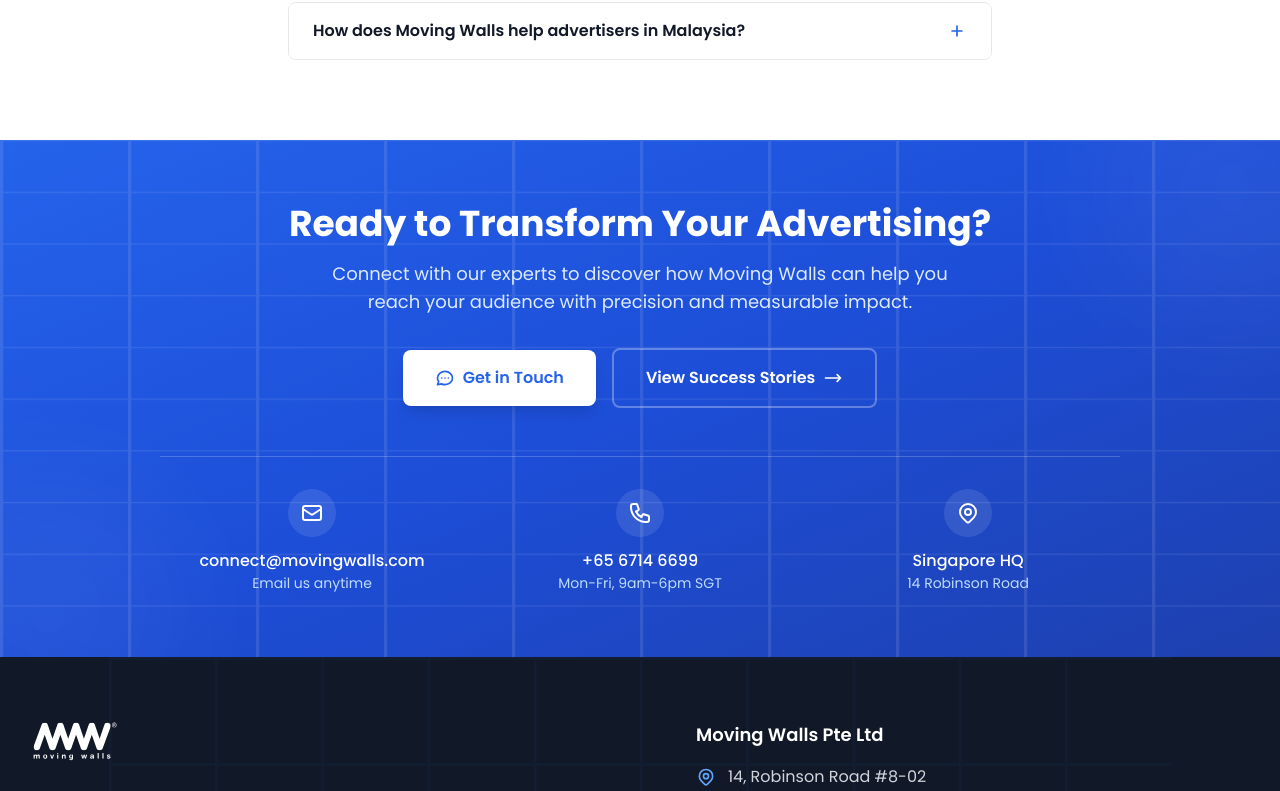
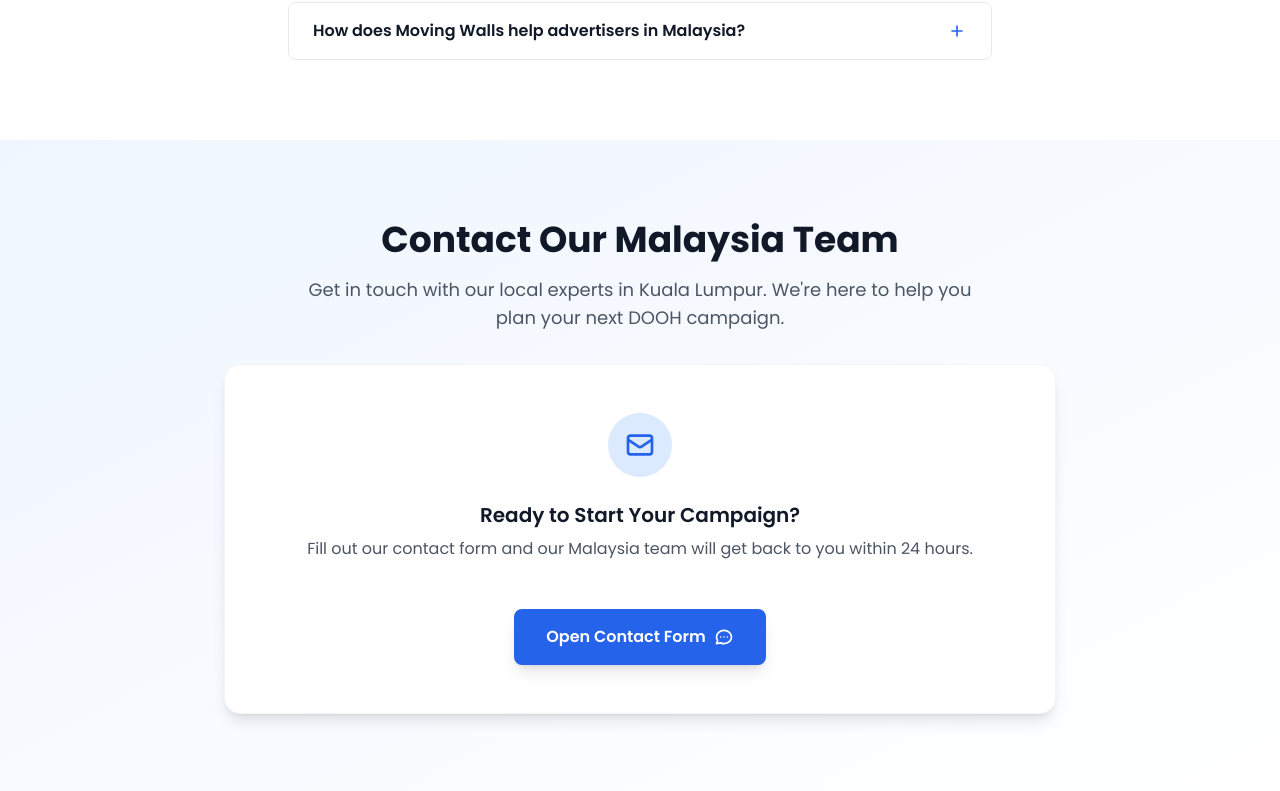
Before and after one commit to VivekcMW/Website, a Next.js app: page /locations/malaysia in a window 1280 px wide. Shown: the part 5249-6040 px from the top of the page. Built offline with nearby package versions, Linux system fonts and the light colour scheme.

Commit message:
Add Zoho contact form popup modal to Malaysia location page

```diff
--- a/src/app/locations/malaysia/page.tsx
+++ b/src/app/locations/malaysia/page.tsx
@@ -81,6 +81,7 @@
 
 export default function MalaysiaPage() {
   const [openFAQ, setOpenFAQ] = React.useState<number | null>(0)
+  const [isContactFormOpen, setIsContactFormOpen] = React.useState(false)
 
   const highVisibilityBillboards = [
     {
@@ -491,6 +492,93 @@
           </motion.div>
         </div>
       </section>
+
+      {/* Contact Form Section */}
+      <section className="py-16 md:py-20 bg-gradient-to-br from-mw-blue-50 to-white">
+        <div className="max-w-4xl mx-auto px-4 sm:px-6 lg:px-8">
+          <motion.div
+            initial="hidden"
+            whileInView="visible"
+            viewport={{ once: true, margin: "-50px" }}
+            variants={fadeUp}
+            className="text-center"
+          >
+            <h2 className="text-3xl md:text-4xl font-bold text-gray-900 mb-4">
+              Contact Our Malaysia Team
+            </h2>
+            <p className="text-lg text-gray-600 max-w-2xl mx-auto mb-8">
+              Get in touch with our local experts in Kuala Lumpur. We&apos;re here to help you plan your next DOOH campaign.
+            </p>
+            <div className="bg-white rounded-2xl shadow-lg p-8 md:p-12 border border-gray-100">
+              <div className="flex flex-col items-center gap-6">
+                <div className="w-16 h-16 bg-mw-blue-100 rounded-full flex items-center justify-center">
+                  <svg className="w-8 h-8 text-mw-blue-600" fill="none" stroke="currentColor" viewBox="0 0 24 24">
+                    <path strokeLinecap="round" strokeLinejoin="round" strokeWidth={2} d="M3 8l7.89 5.26a2 2 0 002.22 0L21 8M5 19h14a2 2 0 002-2V7a2 2 0 00-2-2H5a2 2 0 00-2 2v10a2 2 0 002 2z" />
+                  </svg>
+                </div>
+                <div className="text-center">
+                  <h3 className="text-xl font-semibold text-gray-900 mb-2">Ready to Start Your Campaign?</h3>
+                  <p className="text-gray-600 mb-6">Fill out our contact form and our Malaysia team will get back to you within 24 hours.</p>
+                </div>
+                <button
+                  onClick={() => setIsContactFormOpen(true)}
+                  className="inline-flex items-center gap-2 px-8 py-4 bg-mw-blue-600 hover:bg-mw-blue-700 text-white font-semibold rounded-lg transition-all duration-300 shadow-lg hover:shadow-xl"
+                >
+                  Open Contact Form
+                  <svg className="w-5 h-5" fill="none" stroke="currentColor" viewBox="0 0 24 24">
+                    <path strokeLinecap="round" strokeLinejoin="round" strokeWidth={2} d="M8 12h.01M12 12h.01M16 12h.01M21 12c0 4.418-4.03 8-9 8a9.863 9.863 0 01-4.255-.949L3 20l1.395-3.72C3.512 15.042 3 13.574 3 12c0-4.418 4.03-8 9-8s9 3.582 9 8z" />
+                  </svg>
+                </button>
+              </div>
+            </div>
+          </motion.div>
+        </div>
+      </section>
+
+      {/* Contact Form Modal */}
+      {isContactFormOpen && (
+        <div className="fixed inset-0 z-50 flex items-center justify-center p-4">
+          {/* Backdrop */}
+          <div
+            className="absolute inset-0 bg-black/60 backdrop-blur-sm"
+            onClick={() => setIsContactFormOpen(false)}
+          />
+
+          {/* Modal */}
+          <motion.div
+            initial={{ opacity: 0, scale: 0.95 }}
+            animate={{ opacity: 1, scale: 1 }}
+            exit={{ opacity: 0, scale: 0.95 }}
+            className="relative bg-white rounded-2xl shadow-2xl w-full max-w-2xl max-h-[90vh] overflow-hidden z-10"
+          >
+            {/* Header */}
+            <div className="flex items-center justify-between p-4 border-b border-gray-200 bg-gradient-to-r from-mw-blue-600 to-mw-blue-700">
+              <h3 className="text-lg font-semibold text-white">Contact Our Malaysia Team</h3>
+              <button
+                onClick={() => setIsContactFormOpen(false)}
+                className="p-2 hover:bg-white/20 rounded-full transition-colors"
+              >
+                <svg className="w-5 h-5 text-white" fill="none" stroke="currentColor" viewBox="0 0 24 24">
+                  <path strokeLinecap="round" strokeLinejoin="round" strokeWidth={2} d="M6 18L18 6M6 6l12 12" />
+                </svg>
+              </button>
+            </div>
+
+            {/* Form iframe */}
+            <div className="h-[70vh]">
+              <iframe
+                src="https://forms.zoho.com/movingwallsholdingpteltd/form/MalaysiaContact"
+                width="100%"
+                height="100%"
+                frameBorder="0"
+                style={{ border: 'none' }}
+                title="Malaysia Contact Form"
+                allow="geolocation"
+              />
+            </div>
+          </motion.div>
+        </div>
+      )}
     </div>
   )
 }
```
